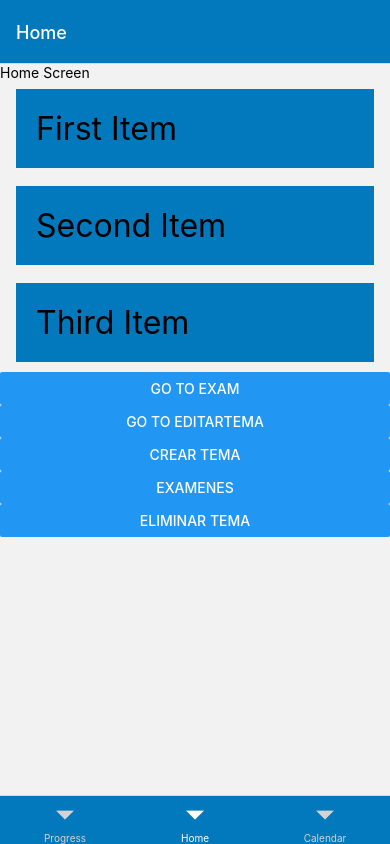
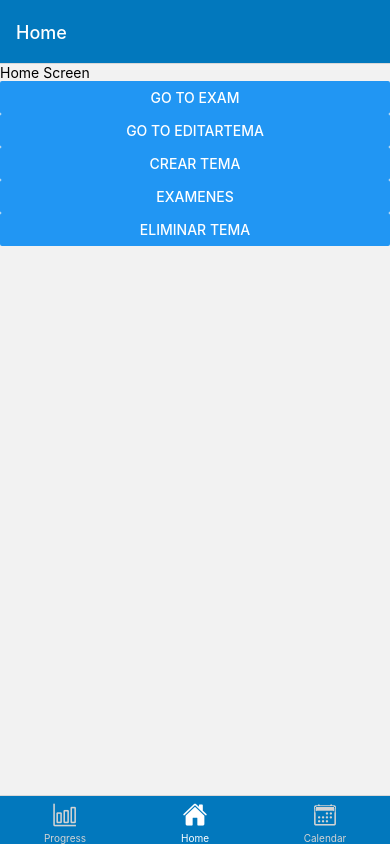
Before and after one commit to ABugFinder/Flashcards-RN, a React Native app: screen / in a window 390 px wide. Built offline with nearby package versions, Linux system fonts and the light colour scheme.

Commit message:
icons y estilo de createTest

```diff
--- a/App.js
+++ b/App.js
@@ -1,14 +1,13 @@
 import * as eva from '@eva-design/eva';
 import * as React from 'react';
+import CreateExam from './screens/CreateExam';
+import AllExams from './screens/AllExams';
 import { Button, View, Text ,StyleSheet, StatusBar, SafeAreaView, FlatList } from 'react-native';
 import { NavigationContainer, DefaultTheme } from '@react-navigation/native';
 import { createNativeStackNavigator } from '@react-navigation/native-stack';
 import { createBottomTabNavigator } from '@react-navigation/bottom-tabs';
-import { Card } from '@ui-kitten/components';
-import CreateExam from './screens/CreateExam';
-import AllExams from './screens/AllExams';
-import { color } from 'react-native-reanimated';
-import { Icon } from 'react-native-vector-icons'
+import { Ionicons } from '@expo/vector-icons';
+
 
 // Secciones de la documentacion Utilizadas
 // Navigation Prop
@@ -48,39 +47,12 @@ function LastTestScreen({ navigation }) {
 
 // -----------------------------------------------------------------------------------------
 
-const DATA = [
-  {
-    id: 'bd7acbea-c1b1-46c2-aed5-3ad53abb28ba',
-    title: 'First Item',
-  },
-  {
-    id: '3ac68afc-c605-48d3-a4f8-fbd91aa97f63',
-    title: 'Second Item',
-  },
-  {
-    id: '58694a0f-3da1-471f-bd96-145571e29d72',
-    title: 'Third Item',
-  },
-];
+function HomeScreen({ navigation }) {
 
-
-function HomeScreen({ navigation }) {
-  const renderItem = ({ item }) => (
-    <Item title={item.title} />
-  );
   return (
     <View>
       <StatusBar barStyle="light-content" backgroundColor="#004C8C" />
       <Text>Home Screen</Text>
-
-
-      <SafeAreaView style={styles.container}>
-      <FlatList
-        data={DATA}
-        renderItem={renderItem}
-        keyExtractor={item => item.id}
-      />
-      </SafeAreaView>
 
       <Button //Simula enviandote a "empezar" el examen del tema
         title="Go to Exam"
@@ -159,7 +131,32 @@ export default function App() {
 
   return (
     <NavigationContainer >
-      <Tab.Navigator screenOptions={{ headerShown: false}}
+      <Tab.Navigator screenOptions={({route}) => ({
+        headerShown: false,
+        tabBarIcon: ({focused, color, size}) => {
+          let iconName;
+
+          if (route.name === 'Home') {
+            iconName = focused
+            ? 'home'
+            : 'home-outline';
+          } else if(route.name === 'Progress'){
+            iconName = focused
+            ? 'bar-chart'
+            : 'bar-chart-outline';
+          }else if(route.name === 'Calendar'){
+            iconName = focused
+            ? 'calendar'
+            : 'calendar-outline';
+          }
+
+          return <Ionicons name={iconName} size={size} color={color} />;
+
+        },
+        tabBarActiveTintColor: '#fff',
+        tabBarInactiveTintColor: 'lightgray',
+
+      })}
 
         tabBarOptions={{
           activeTintColor: '#fff',
@@ -173,7 +170,7 @@ export default function App() {
         }}
         initialRouteName = "Home" >
 
-        <Tab.Screen name="Progress">
+        <Tab.Screen name="Progress" >
           {() => (
             <ProgressStack.Navigator>
               <ProgressStack.Screen
@@ -251,20 +248,3 @@ export default function App() {
     </NavigationContainer>
   );
 }
-
-const styles = StyleSheet.create({
-  container: {
-    flex: 1,
-    marginTop: StatusBar.currentHeight || 0,
-  },
-  item: {
-    backgroundColor: '#0278BD',
-    padding: 20,
-    marginVertical: 8,
-    marginHorizontal: 16,
-    marginBottom: 10
-  },
-  title: {
-    fontSize: 32,
-  },
-});
--- a/screens/CreateExam.js
+++ b/screens/CreateExam.js
@@ -1,9 +1,13 @@
 import * as eva from '@eva-design/eva';
 import * as React from 'react';
-import { Button, View, AsyncStorage, TextInput , Text} from 'react-native';
+import { Button, View, AsyncStorage, TextInput , Text, Animated, TouchableWithoutFeedback, StyleSheet , Pressable } from 'react-native';
 import { useNavigation} from '@react-navigation/native';
 import { useState } from 'react';
-import { Value } from 'react-native-reanimated';
+import { color, Value } from 'react-native-reanimated';
+import {Ionicons} from '@expo/vector-icons'
+    const Separator = () => (
+        <View style={styles.separator} />
+    );
 
 
   export default function CreateExam() {
@@ -32,23 +36,86 @@ import { Value } from 'react-native-reanimated';
         setExam(initialData);
     };
 
+
+
+
+
         return (
-        <View>
+
+            <View style={styles.top}>
                 <Text>{JSON.stringify(exam)}</Text>
+                <Separator/>
                 <TextInput
-
+                    style= {styles.form}
                     placeholder="Nombre del Examen"
                     onChangeText={(text) => handleChange(text, 'name')}
+                    maxLength={30}
                 />
                 <TextInput
-
+                    style= {styles.form}
                     placeholder="Materia"
                     onChangeText={(text) => handleChange(text, 'schoolMaterial')}
+                    maxLength={30}
+
                 />
-            <Button //Te envia a la vista
-                title="Crear Examen"
-                onPress={saveExam}
-            />
+                <Pressable //Te envia a la vista
+                    style={styles.buttonCreate}
+                    onPress={saveExam}>
+                        <Text style={{color: 'white'}}><Ionicons name="checkmark-sharp" size={32} color="white" /></Text>
+                </Pressable>
             </View>
         );
+
+
+
+
+
   }
+
+  const styles = StyleSheet.create({
+    container: {
+      flex: 1,
+      justifyContent: "space-between",
+      backgroundColor: "#fff",
+      padding: 20,
+      margin: 10,
+    },
+    top: {
+      flex: 1,
+      backgroundColor: "#ECECEC",
+      borderWidth: 1,
+      borderTopLeftRadius: 20,
+      borderTopRightRadius: 20,
+      padding: 20,
+      marginLeft: 5,
+      marginRight: 5,
+      marginTop: 20,
+
+    },
+
+    form: {
+        margin: 5,
+        borderBottomWidth: 1,
+        padding: 5,
+    },
+
+    buttonCreate: {
+        marginTop: 10,
+        marginLeft: 205,
+        alignItems: 'center',
+        justifyContent: 'center',
+        paddingVertical: 12,
+        paddingHorizontal: 32,
+        width: 100,
+        elevation: 3,
+        backgroundColor: '#2E7D32',
+
+
+    },
+    separator: {
+        marginVertical: 8,
+        borderBottomColor: '#737373',
+        borderBottomWidth: StyleSheet.hairlineWidth,
+      },
+
+  });
```
Also changed, not shown: Constants.js (added). Lines whose indentation alone changed are shown as unchanged.
